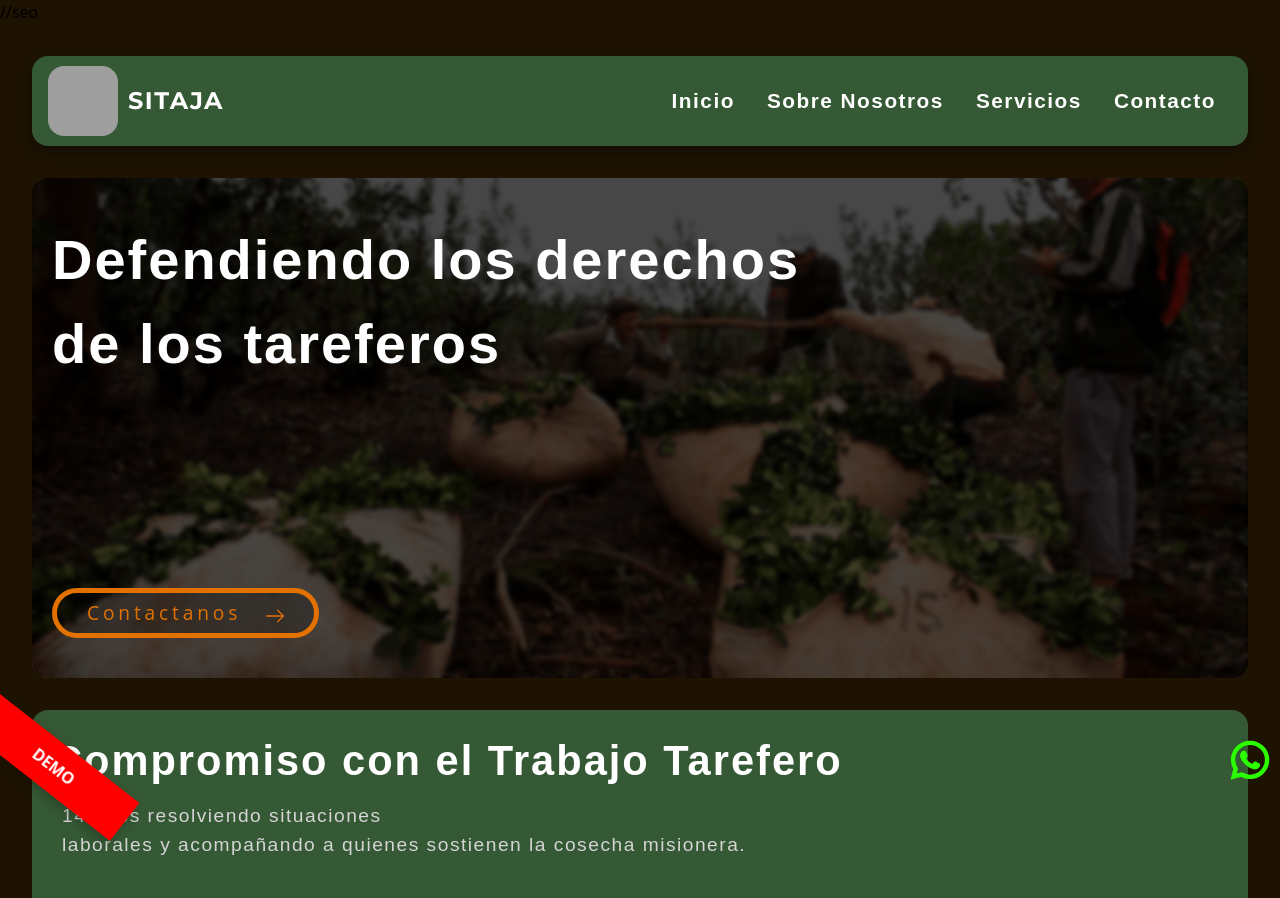
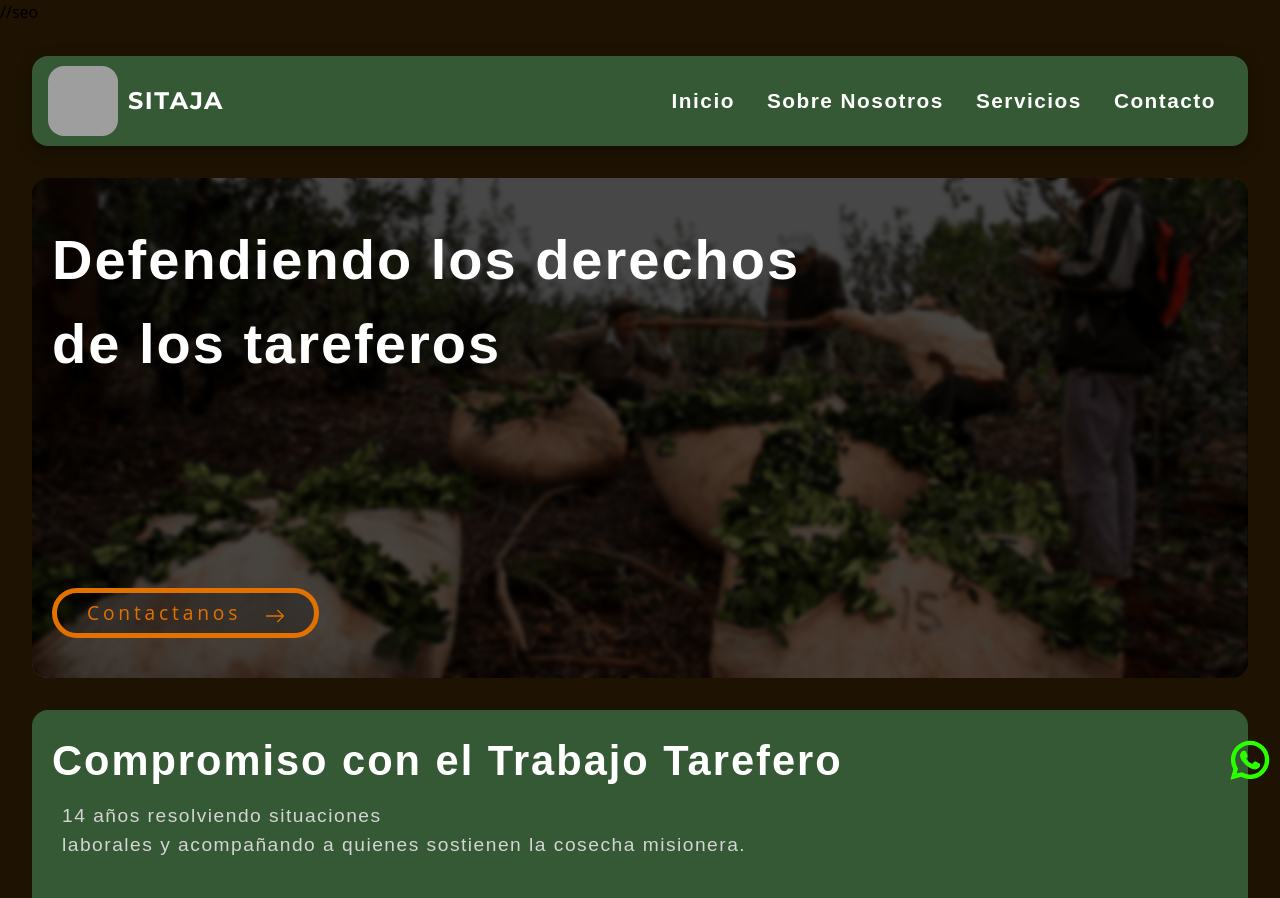
Before and after one commit to EzequielVillalba112/SITAJA, a React (Vite) app: page / in a window 1280 px wide. Shown: the top 898 px of the page. Built offline with nearby package versions, Linux system fonts and the light colour scheme; grey boxes are pictures that could not be loaded; a web font is replaced by a local one.

Commit message:
Update Home.jsx

```diff
--- a/src/components/template/Home.jsx
+++ b/src/components/template/Home.jsx
@@ -1,5 +1,4 @@
 import { itemsMenu } from "../../utils/Items-menu";
-import Demo from "../atomos/Demo";
 import { WhatsappBtn } from "../moleculas/WhatsappBtn";
 import { About } from "../organismos/About";
 import Contact from "../organismos/Contact";
@@ -20,7 +19,7 @@ export const Home = () => {
       <Contact />
       <Footer />
       <WhatsappBtn/>
-      <Demo/>
+
     </>
   );
 };
```
